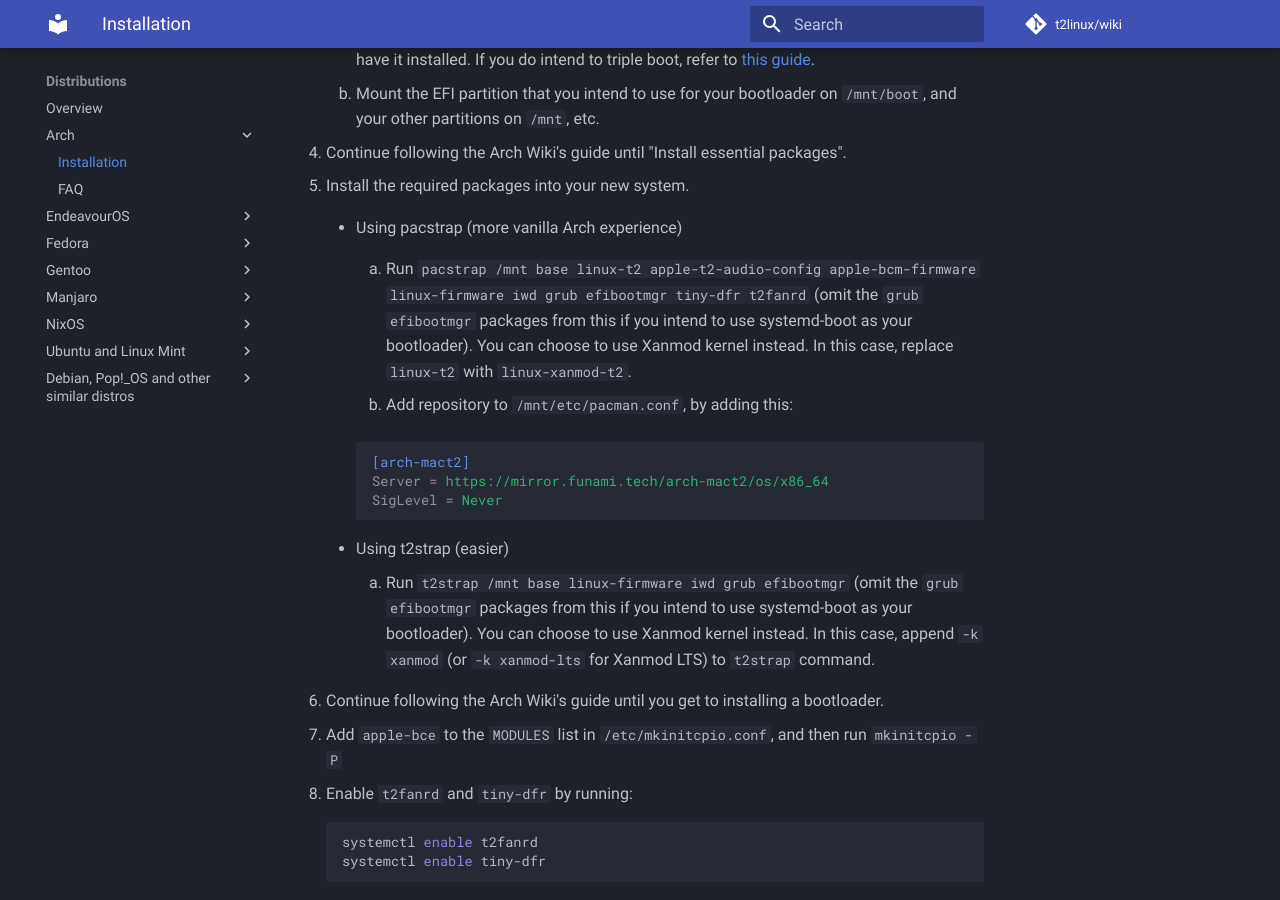
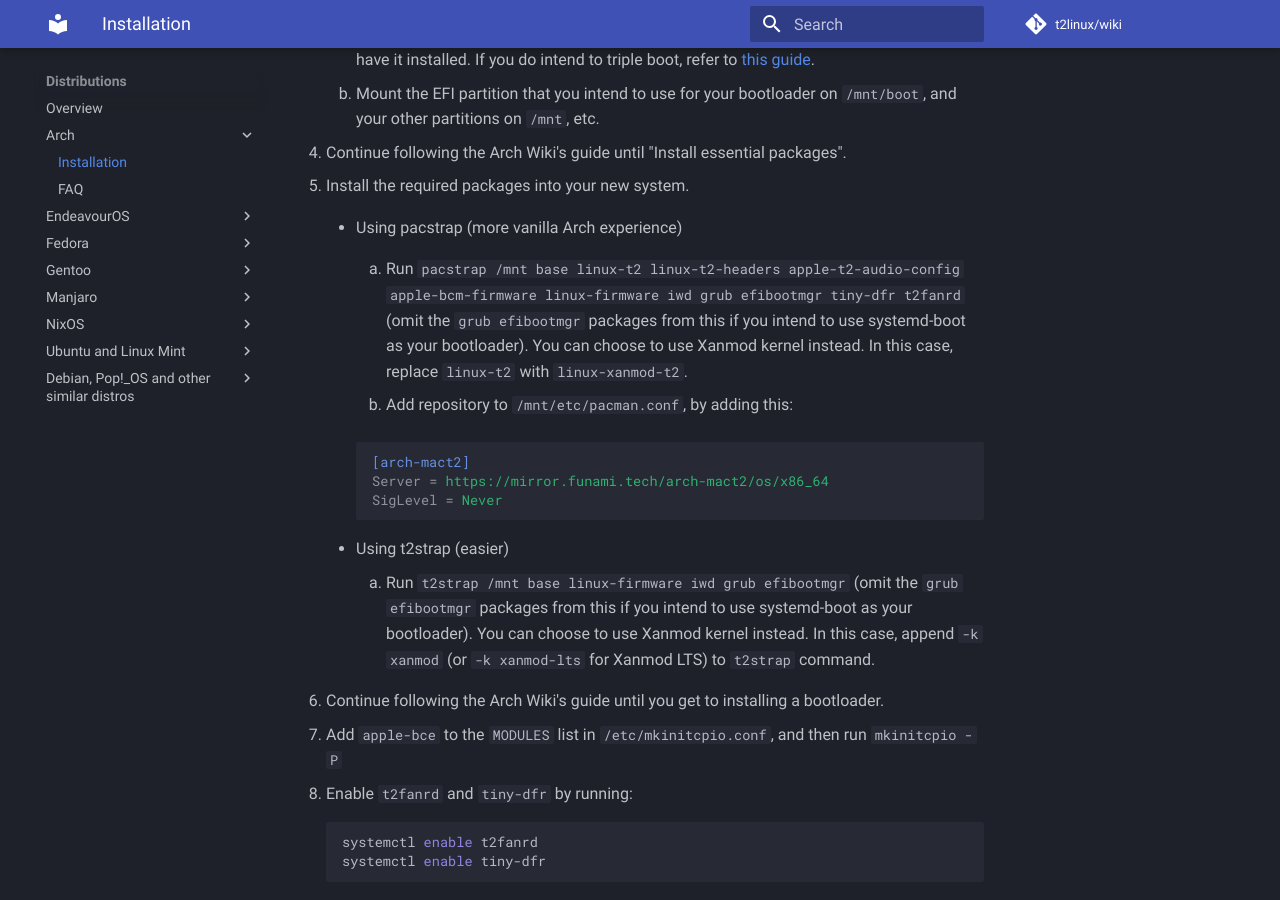
Before and after one commit to t2linux/wiki, an MkDocs documentation site: the page built from docs/distributions/arch/installation.md, in a window 1280 px wide and 900 px high, scrolled down 605 px. Built offline with MkDocs 1.6.1 and Material for MkDocs 9.7.7, drawn with Linux system fonts in a browser that asks for light colours; comment, search, counter and statistics services are not loaded.

Commit message:
Update installation.md

```diff
--- a/docs/distributions/arch/installation.md
+++ b/docs/distributions/arch/installation.md
@@ -22,7 +22,7 @@ You will need:
 
     -    Using pacstrap (more vanilla Arch experience)
 
-         1. Run `pacstrap /mnt base linux-t2 apple-t2-audio-config apple-bcm-firmware linux-firmware iwd grub efibootmgr tiny-dfr t2fanrd` (omit the `grub efibootmgr` packages from this if you intend to use systemd-boot as your bootloader). You can choose to use Xanmod kernel instead. In this case, replace `linux-t2` with `linux-xanmod-t2`.
+         1. Run `pacstrap /mnt base linux-t2 linux-t2-headers apple-t2-audio-config apple-bcm-firmware linux-firmware iwd grub efibootmgr tiny-dfr t2fanrd` (omit the `grub efibootmgr` packages from this if you intend to use systemd-boot as your bootloader). You can choose to use Xanmod kernel instead. In this case, replace `linux-t2` with `linux-xanmod-t2`.
 
          2. Add repository to `/mnt/etc/pacman.conf`, by adding this:
 
```
